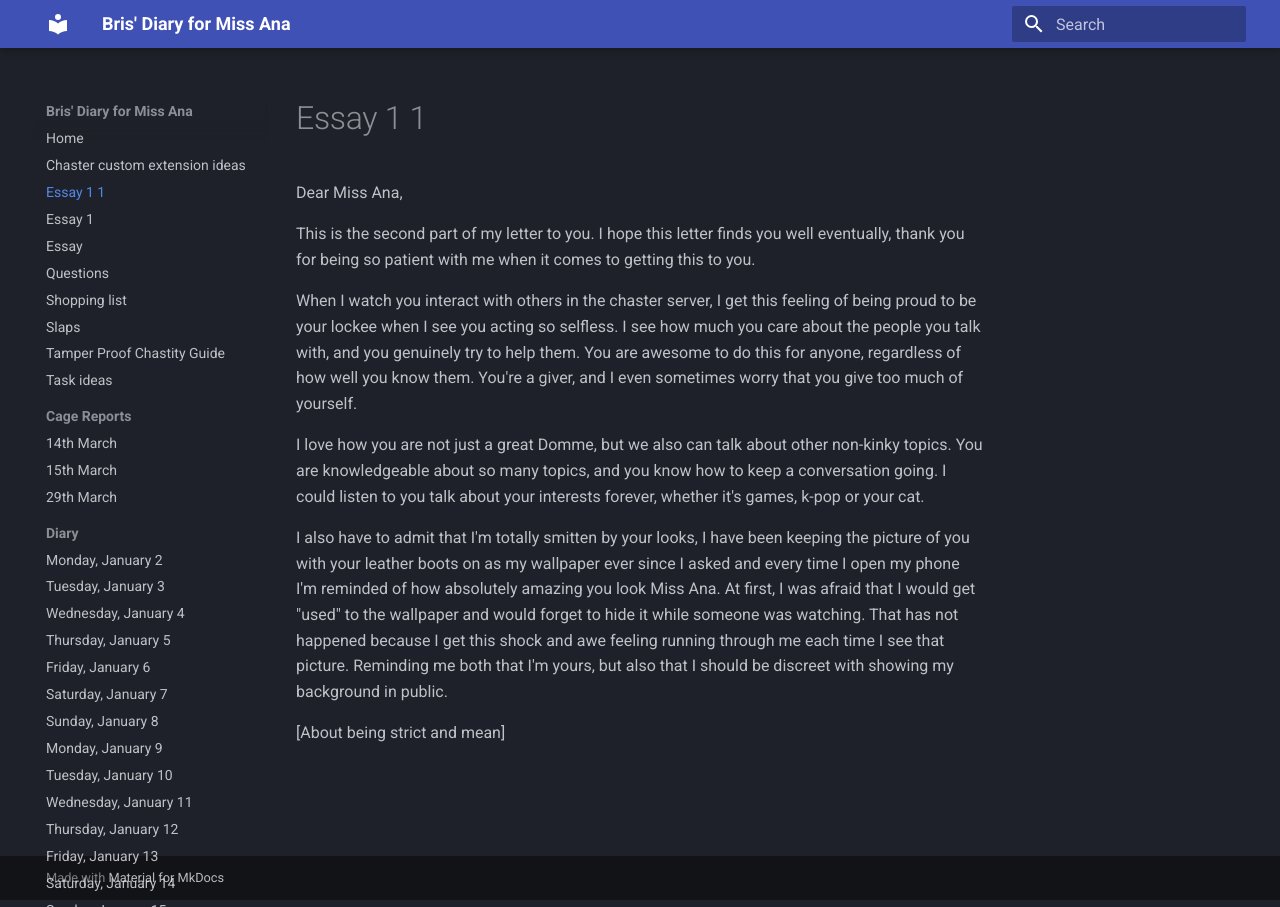
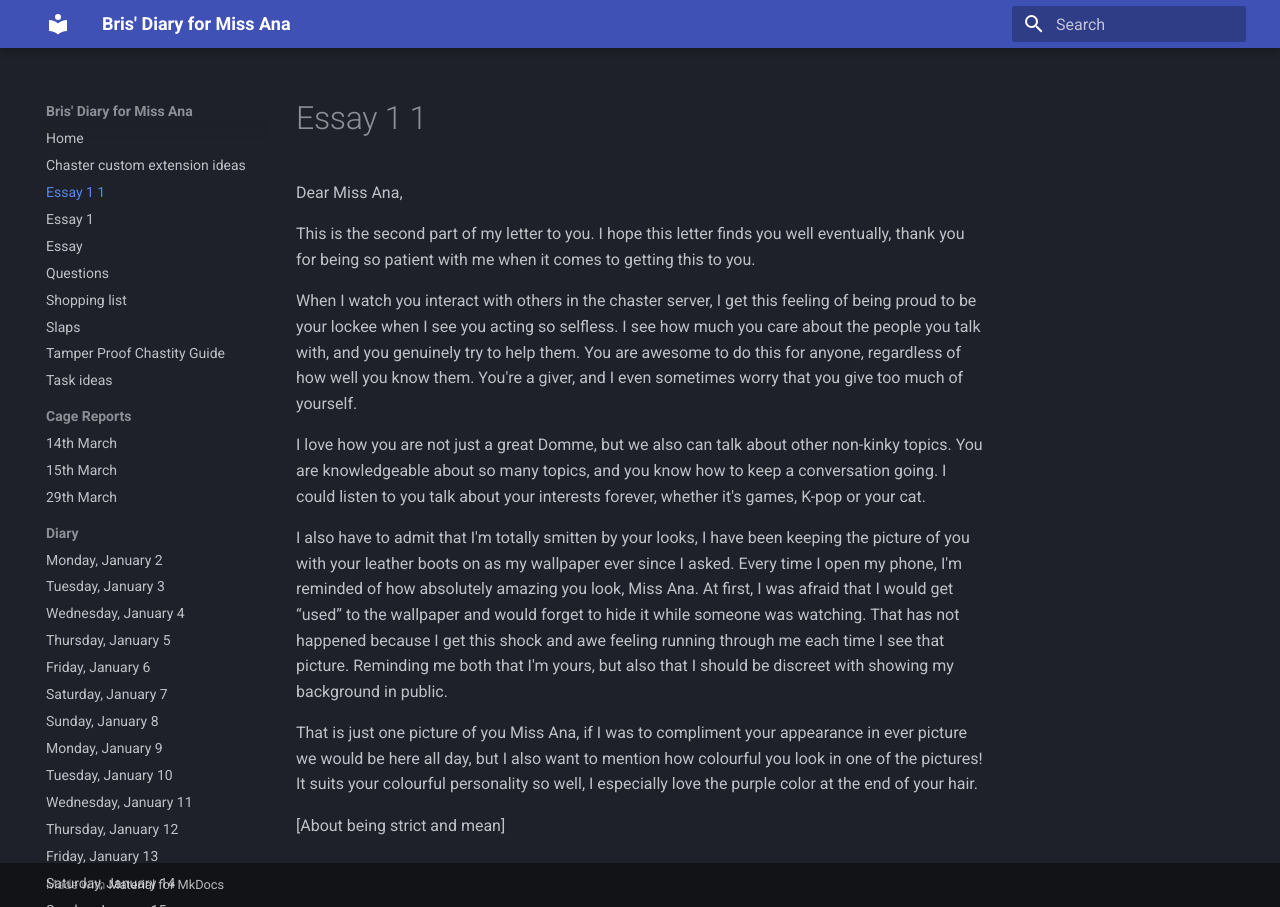
Before and after one commit to bris00/DFMA, an MkDocs documentation site: the page built from diary/Essay 1 1.md, in a window 1280 px wide. Built offline with MkDocs 1.6.1 and Material for MkDocs 9.7.7, drawn with Linux system fonts in a browser that asks for light colours.

Commit message:
vault backup: 2023-03-30 16:37:49
Affected files:
diary/Essay 1 1.md

```diff
--- a/diary/Essay 1 1.md
+++ b/diary/Essay 1 1.md
@@ -4,8 +4,10 @@ This is the second part of my letter to you. I hope this letter finds you well e
 
 When I watch you interact with others in the chaster server, I get this feeling of being proud to be your lockee when I see you acting so selfless. I see how much you care about the people you talk with, and you genuinely try to help them. You are awesome to do this for anyone, regardless of how well you know them. You're a giver, and I even sometimes worry that you give too much of yourself.
 
-I love how you are not just a great Domme, but we also can talk about other non-kinky topics. You are knowledgeable about so many topics, and you know how to keep a conversation going. I could listen to you talk about your interests forever, whether it's games, k-pop or your cat.
+I love how you are not just a great Domme, but we also can talk about other non-kinky topics. You are knowledgeable about so many topics, and you know how to keep a conversation going. I could listen to you talk about your interests forever, whether it's games, K-pop or your cat.
 
-I also have to admit that I'm totally smitten by your looks, I have been keeping the picture of you with your leather boots on as my wallpaper ever since I asked and every time I open my phone I'm reminded of how absolutely amazing you look Miss Ana. At first, I was afraid that I would get "used" to the wallpaper and would forget to hide it while someone was watching. That has not happened because I get this shock and awe feeling running through me each time I see that picture. Reminding me both that I'm yours, but also that I should be discreet with showing my background in public.
+I also have to admit that I'm totally smitten by your looks, I have been keeping the picture of you with your leather boots on as my wallpaper ever since I asked. Every time I open my phone, I'm reminded of how absolutely amazing you look, Miss Ana. At first, I was afraid that I would get “used” to the wallpaper and would forget to hide it while someone was watching. That has not happened because I get this shock and awe feeling running through me each time I see that picture. Reminding me both that I'm yours, but also that I should be discreet with showing my background in public.
+
+That is just one picture of you Miss Ana, if I was to compliment your appearance in ever picture we would be here all day, but I also want to mention how colourful you look in one of the pictures! It suits your colourful personality so well, I especially love the purple color at the end of your hair.
 
 [About being strict and mean]
```
